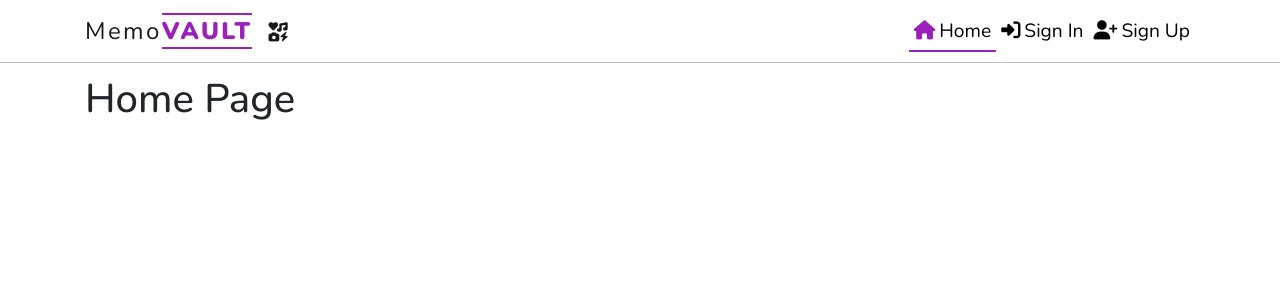
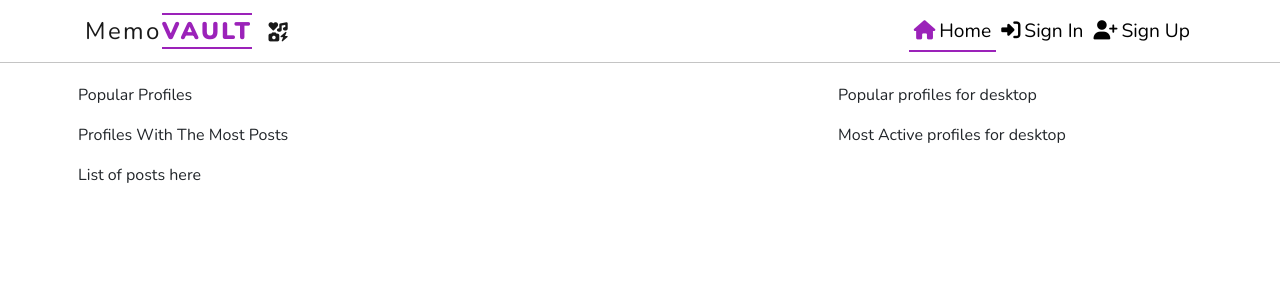
Before and after one commit to devnickocodes/memovault-app, a React (Create React App) app: page / in a window 1280 px wide. Shown: the top 300 px of the page. Built offline with nearby package versions, Linux system fonts and the light colour scheme; no server answers.

Commit message:
add PostsPage boilerplate code adjust styling and add routing

```diff
--- a/src/App.js
+++ b/src/App.js
@@ -7,17 +7,23 @@ import SignUpForm from "./pages/auth/SignUpForm";
 import SignInForm from "./pages/auth/SignInForm";
 import PostCreateForm from "./pages/posts/PostCreateForm";
 import PostPage from "./pages/posts/PostPage";
+import PostsPage from "./pages/posts/PostsPage";
+import { useCurrentUser } from "./contexts/CurrentUserContext";
 
 
 
 
 function App() {
+
+  const currentUser = useCurrentUser()
+  const profile_id = currentUser?.profile_id || ""
   return (
     <div className={styles.App}>
       <NavBar />
       <Container className={styles.Main}>
         <Switch>
-          <Route exact path="/" render={() => <h1>Home Page</h1>} />
+          <Route exact path="/" render={() => <PostsPage message="No results found." />} />
+          <Route exact path="/feed" render={() => <PostsPage message="No results found." filter={`owner__followed__owner__profile=${profile_id}&`} />} />
           <Route exact path="/signin" render={() => <SignInForm/>} />
           <Route exact path="/signup" render={() => <SignUpForm />} />
           <Route exact path="/posts/create" render={() => <PostCreateForm />} />
--- a/src/pages/posts/PostPage.js
+++ b/src/pages/posts/PostPage.js
@@ -30,16 +30,24 @@ function PostPage() {
 
   return (
     <Row className="h-100">
-      <Col className="py-2 p-0 p-lg-2" lg={8}>
-        <p>Most Followed Profiles</p>
+      <Col lg={8} className="py-2 p-0 p-lg-2">
+        <p>Popular Profiles</p>
         <p>Profiles With The Most Posts</p>
         <Post {...post.results[0]} setPosts={setPost} postPage />
         <Container>
           Comments
         </Container>
       </Col>
-      <Col lg={4} className="d-none d-lg-block p-0 p-lg-2">
-        Popular profiles for desktop
+
+      <Col lg={4} className="d-flex flex-column p-0 p-lg-2">
+        <div className="d-flex flex-column">
+          <div className="mb-3">
+          Popular profiles for desktop
+          </div>
+          <div>
+          Most Active profiles for desktop
+          </div>
+        </div>
       </Col>
     </Row>
   );
--- /dev/null
+++ b/src/pages/posts/PostsPage.js
@@ -0,0 +1,34 @@
+import React from "react";
+
+import Form from "react-bootstrap/Form";
+import Col from "react-bootstrap/Col";
+import Row from "react-bootstrap/Row";
+import Container from "react-bootstrap/Container";
+
+import appStyles from "../../App.module.css";
+import styles from "../../styles/PostsPage.module.css";
+
+function PostsPage() {
+
+  return (
+    <Row className="h-100">
+      <Col className="py-2 p-0 p-lg-2" lg={8}>
+        <p>Popular Profiles</p>
+        <p>Profiles With The Most Posts</p>
+        <p>List of posts here</p>
+      </Col>
+      <Col lg={4} className="d-flex flex-column p-0 p-lg-2">
+        <div className="d-flex flex-column">
+          <div className="mb-3">
+          Popular profiles for desktop
+          </div>
+          <div>
+          Most Active profiles for desktop
+          </div>
+        </div>
+      </Col>
+    </Row>
+  );
+}
+
+export default PostsPage;
```
Also changed, not shown: src/assets/no-results.jpg (added), src/styles/PostsPage.module.css (added).
